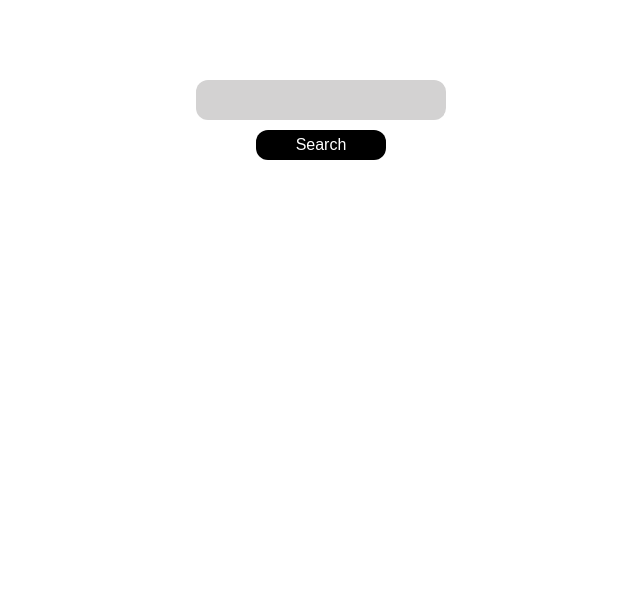
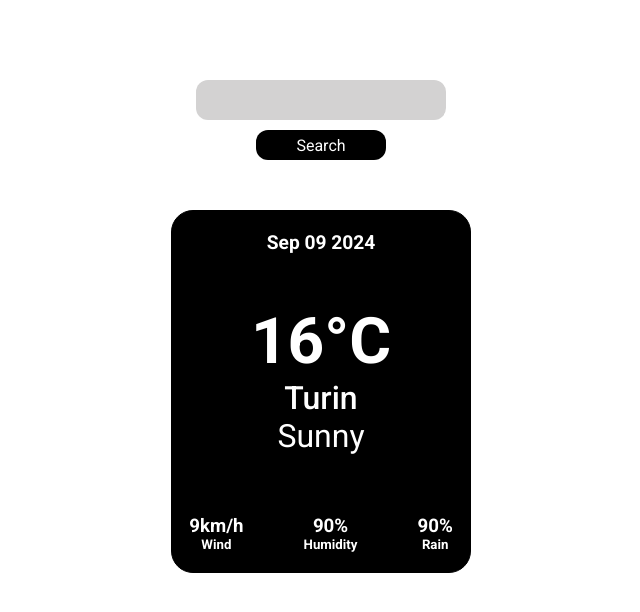
Before and after one commit to balak26/Odin-WeatherApp, a website built with webpack: page src/template.html in a window 1280 px wide. Shown: the whole page, without its empty margins (319-959 px from the left). Built offline with nearby package versions, Linux system fonts and the light colour scheme; no server answers.

Commit message:
Intial UI and api finished

```diff
--- a/src/index.js
+++ b/src/index.js
@@ -1 +1,14 @@
+import "./style.css";
+
 const key = `QARTB88LAKL4DR7RPNDA87UZF`;
+const place = "turin";
+const url = `https://weather.visualcrossing.com/VisualCrossingWebServices/rest/services/timeline/${place}?key=${key}`;
+(async function getWeather() {
+  try {
+    const res = await fetch(url, { mode: "cors" });
+    const weather = await res.json();
+    console.log(weather.currentConditions);
+  } catch (err) {
+    console.log(err);
+  }
+})();
--- a/src/style.css
+++ b/src/style.css
@@ -1,7 +1,11 @@
+@import url("https://fonts.googleapis.com/css2?family=Roboto:ital,wght@0,100;0,300;0,400;0,500;0,700;0,900;1,100;1,300;1,400;1,500;1,700;1,900&display=swap");
+
 * {
   padding: 0;
   margin: 0;
   box-sizing: border-box;
+  font-family: "Roboto", system-ui;
+  /* color: #fff; */
 }
 
 .container {
@@ -43,3 +47,63 @@ button {
 button:hover {
   background-color: rgb(96, 96, 96);
 }
+
+.result {
+  margin-top: 50px;
+  border: 1px solid black;
+  padding: 20px;
+  border-radius: 22px;
+  width: 300px;
+  background-color: black;
+  color: white;
+}
+
+.card {
+  display: flex;
+  flex-direction: column;
+  align-items: center;
+  justify-content: center;
+}
+
+.heading h4 {
+  font-size: 1.2rem;
+  font-weight: 600;
+}
+
+.content {
+  display: flex;
+  flex-direction: column;
+  justify-content: center;
+  align-items: center;
+  margin-top: 10px;
+  margin-bottom: 10px;
+  padding: 40px;
+}
+
+.content h2 {
+  font-size: 4rem;
+}
+
+.content h3 {
+  font-size: 2rem;
+  font-weight: 500;
+}
+
+.content h5 {
+  font-size: 2rem;
+  font-weight: 400;
+}
+
+.readings {
+  margin-top: 10px;
+  display: flex;
+  align-items: center;
+  gap: 60px;
+}
+
+.reading {
+  display: flex;
+  flex-direction: column;
+  justify-content: center;
+  align-items: center;
+}
--- a/src/template.html
+++ b/src/template.html
@@ -3,7 +3,6 @@
   <head>
     <meta charset="UTF-8" />
     <meta name="viewport" content="width=device-width, initial-scale=1.0" />
-    <link rel="stylesheet" href="./style.css" />
     <title>Kairos</title>
   </head>
   <body>
@@ -12,7 +11,32 @@
         <input type="text" name="city" id="city" required />
         <button>Search</button>
       </form>
-      <div class="result"></div>
+      <div class="result">
+        <div class="card">
+          <div class="heading">
+            <h4>Sep 09 2024</h4>
+          </div>
+          <div class="content">
+            <h2>16°C</h2>
+            <h3>Turin</h3>
+            <h5>Sunny</h5>
+          </div>
+          <div class="readings">
+            <div class="reading">
+              <h3>9km/h</h3>
+              <h5>Wind</h5>
+            </div>
+            <div class="reading">
+              <h3>90%</h3>
+              <h5>Humidity</h5>
+            </div>
+            <div class="reading">
+              <h3>90%</h3>
+              <h5>Rain</h5>
+            </div>
+          </div>
+        </div>
+      </div>
     </div>
   </body>
 </html>
--- a/webpack.config.js
+++ b/webpack.config.js
@@ -8,6 +8,9 @@ module.exports = {
     filename: "main.js",
     path: path.resolve(__dirname, "dist"),
     clean: true,
+  },
+  devServer: {
+    watchFiles: ["./src/template.html"],
   },
   plugins: [
     new HtmlWebpackPlugin({
```
Also changed, not shown: package.json (+5 -2 lines), 1 other file.
